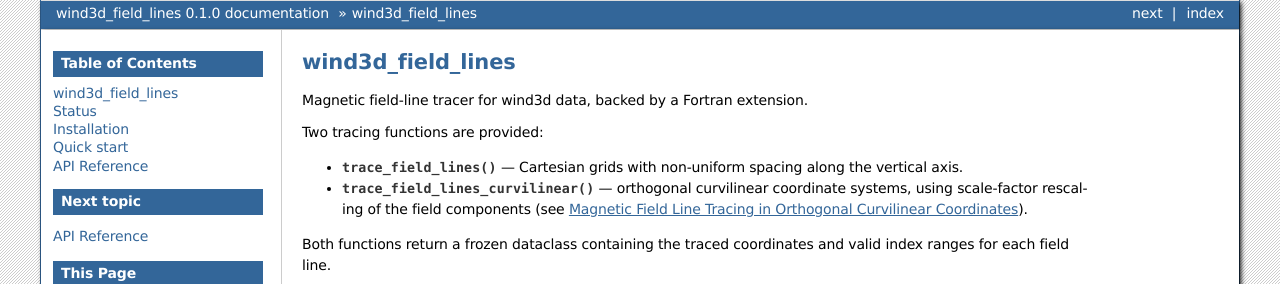
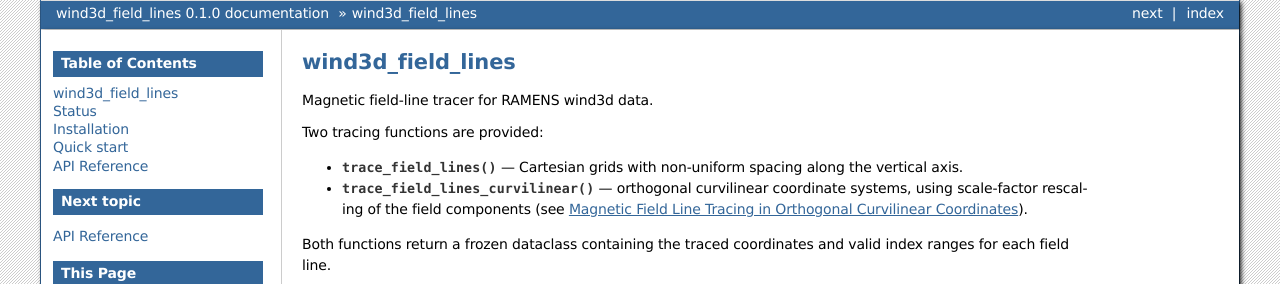
Before and after one commit to iijimahr/wind3d_field_lines, a Sphinx documentation site: the page built from docs/source/index.rst, in a window 1280 px wide. Shown: the top 284 px of the page. Built offline with Sphinx 7.4.7, drawn with Linux system fonts in a browser that asks for light colours.

Commit message:
minor fix

```diff
--- a/docs/source/index.rst
+++ b/docs/source/index.rst
@@ -1,7 +1,7 @@
 wind3d_field_lines
 ==================
 
-Magnetic field-line tracer for wind3d data, backed by a Fortran extension.
+Magnetic field-line tracer for RAMENS wind3d data.
 
 Two tracing functions are provided:
 
```
Also changed, not shown: README.md (+1 -1 lines).
